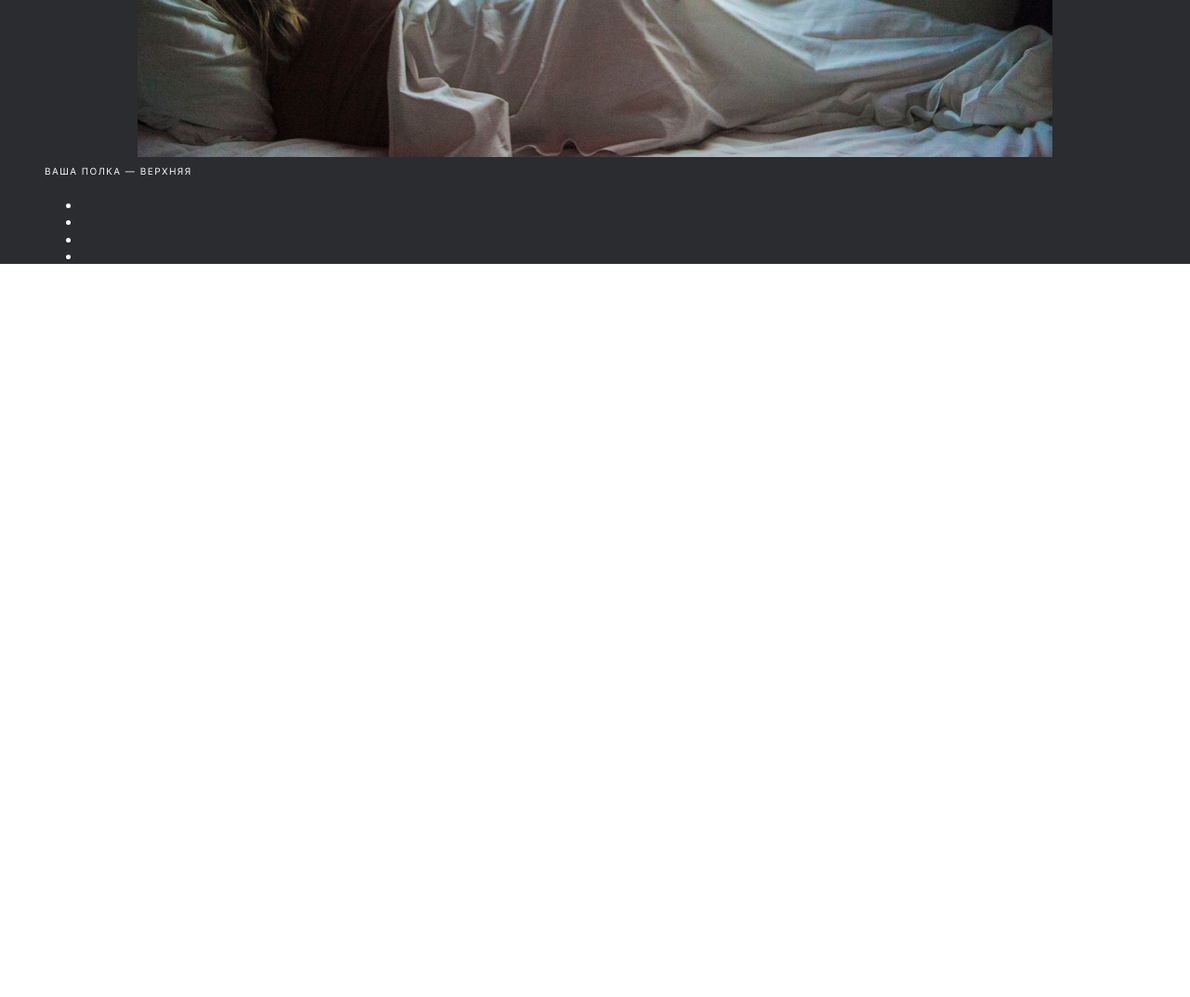
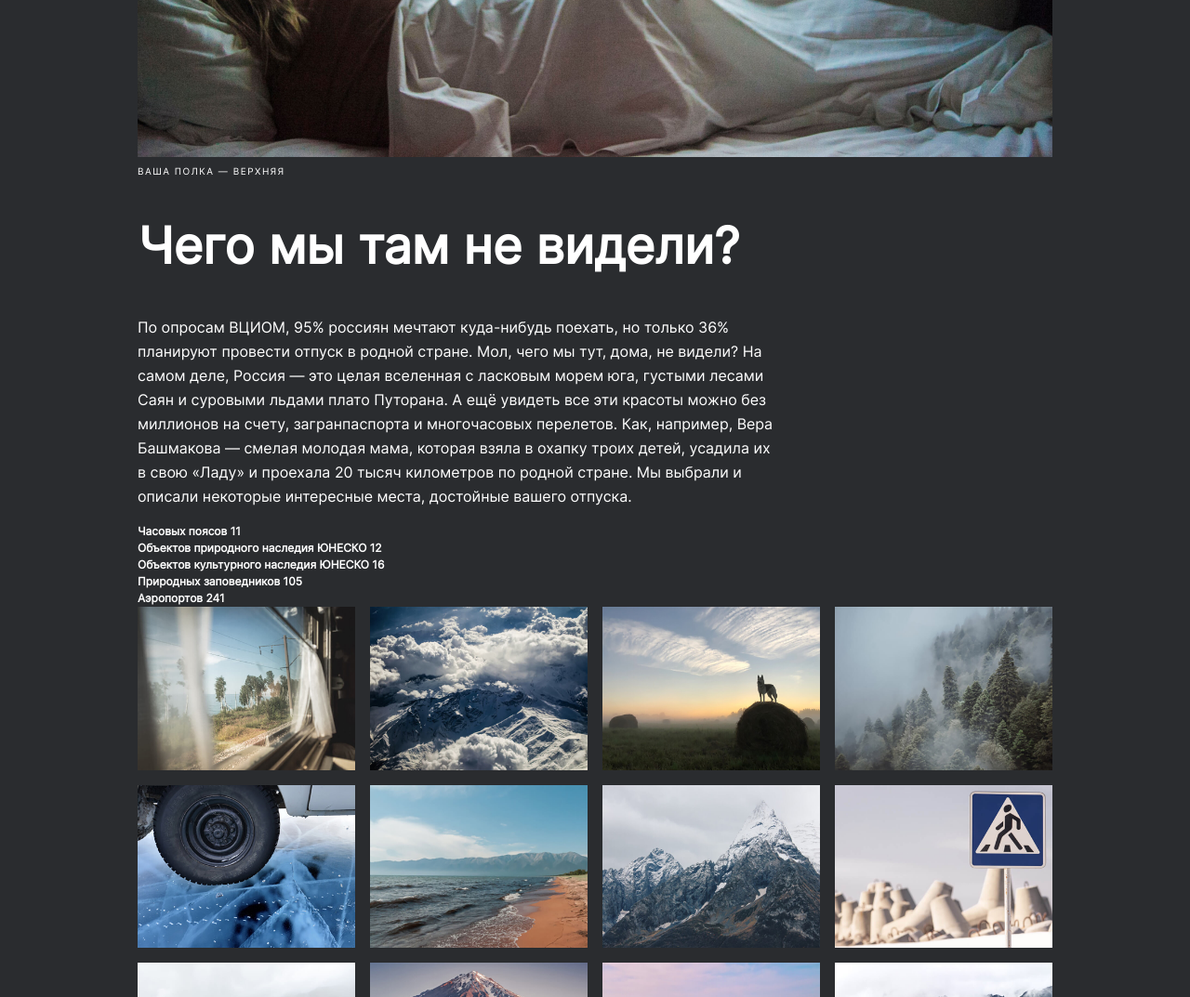
Before and after one commit to magman394/russian-travel, a plain HTML site: page index.html in a window 1280 px wide. Shown: the part 898-1971 px from the top of the page at 93% size. Before the commit the page ends 1198 px from the top, so only its background shows below. Drawn offline with Linux system fonts and the light colour scheme.

Commit message:
40% сделано

```diff
--- /dev/null
+++ b/blocks/content/content.css
@@ -0,0 +1,4 @@
+.content {
+  max-width: 984px;
+  margin: 0 auto;
+}
--- /dev/null
+++ b/blocks/intro/__list/intro__list.css
@@ -0,0 +1,10 @@
+.intro__list {
+  font-family: Inter;
+  font-style: normal;
+  font-weight: bold;
+  font-size: 12px;
+  line-height: 18px;
+  list-style-type: none;
+  margin: 0;
+  padding: 0;
+}
--- /dev/null
+++ b/blocks/intro/__text/intro__text.css
@@ -0,0 +1,7 @@
+.intro__text {
+  font-family: Inter;
+  font-style: normal;
+  font-weight: normal;
+  font-size: 16px;
+  line-height: 163%;
+}
--- /dev/null
+++ b/blocks/intro/__title/intro__title.css
@@ -0,0 +1,13 @@
+.intro__title {
+  font-family: Inter;
+  font-style: normal;
+  font-weight: 900;
+  font-size: 54px;
+  line-height: 58px;
+}
+@media (max-width: 320px) {
+  .intro__title {
+    font-size: 32px;
+    line-height: 35px;
+  }
+}
--- /dev/null
+++ b/blocks/intro/intro.css
@@ -0,0 +1,3 @@
+.intro {
+  max-width: 690px;
+}
--- a/blocks/lead/__caption/lead__caption.css
+++ b/blocks/lead/__caption/lead__caption.css
@@ -7,7 +7,9 @@
   line-height: 14px;
   letter-spacing: 0.15em;
   text-transform: uppercase;
+
 }
+
 @media (max-width: 768px) {
   .lead__caption {
     padding-left: 16px;
--- a/blocks/lead/__image/lead__image.css
+++ b/blocks/lead/__image/lead__image.css
@@ -9,12 +9,13 @@
 
 @media (max-width: 768px) {
   .lead__image {
+    margin: 40px -32px 0;
     max-width: calc(100% + 56px);
   }
 }
 @media (max-width: 320px) {
   .lead__image {
-    margin: 40px 0 0;
+    margin: 40px -16px 0;
     max-width: calc(100% + 32px);
   }
 }
--- a/blocks/lead/lead.css
+++ b/blocks/lead/lead.css
@@ -1,7 +1,8 @@
 .lead {
   display: flex;
   flex-direction: column;
-  align-items: center;
-  justify-content: center;
-  width: 100%;
+  /* align-items: center;
+  justify-content: center; */
+  margin: 0 auto;
+  max-width: 984px;
 }
--- /dev/null
+++ b/blocks/photo-grid/__item/photo-grid__item.css
@@ -0,0 +1,6 @@
+.photo-grid__item {
+  max-width: 100%;
+  width: 1184px;
+  height: 100%;
+  object-fit: cover;
+}
--- /dev/null
+++ b/blocks/photo-grid/photo-grid.css
@@ -0,0 +1,7 @@
+.photo-grid {
+  display: grid;
+  max-width: 100%;
+  grid-template-columns: repeat(4, 1fr);
+  grid-template-rows: repeat(3, 1fr);
+  gap: 16px;
+}
--- a/index.html
+++ b/index.html
@@ -9,6 +9,7 @@
 
 <body>
 <div class="page">
+  <main class="content">
     <header class="header">
       <div class="header__logo"></div>
       <nav class="nav">
@@ -23,14 +24,30 @@
       <h3 class="lead__caption">ваша полка — верхняя</h3>
     </section>
     <section class="intro">
-    <h2 class="intro__title"></h2>
-    <p class="intro__text"></p>
+      <h2 class="intro__title">Чего мы там не видели?</h2>
+      <p class="intro__text">По опросам ВЦИОМ, 95% россиян мечтают куда-нибудь поехать, но только 36% планируют провести отпуск в родной стране. Мол, чего мы тут, дома, не видели? На самом деле, Россия — это целая вселенная с ласковым морем юга, густыми лесами Саян и суровыми льдами плато Путорана. А ещё увидеть все эти красоты можно без миллионов на счету, загранпаспорта и многочасовых перелетов. Как, например, Вера Башмакова — смелая молодая мама, которая взяла в охапку троих детей, усадила их в свою «Ладу» и проехала 20 тысяч километров по родной стране. Мы выбрали и описали некоторые интересные места, достойные вашего отпуска.</p>
       <ul class="intro__list">
-      <li></li>
-      <li></li>
-      <li></li>
-      <li></li>
+        <li>Часовых поясов 11</li>
+        <li>Объектов природного наследия ЮНЕСКО 12</li>
+        <li>Объектов культурного наследия ЮНЕСКО 16</li>
+        <li>Природных заповедников 105</li>
+        <li>Аэропортов 241</li>
       </ul>
     </section>
+    <section class="photo-grid">
+      <img class="photo-grid__item" src="images/photo-grid-train.jpg"></img>
+      <img class="photo-grid__item" src="images/photo-grid-atharva-tulsi.jpg"></img>
+      <img class="photo-grid__item" src="images/photo-grid-tuman.jpg"></img>
+      <img class="photo-grid__item" src="images/photo-grid-sochi.jpg"></img>
+      <img class="photo-grid__item" src="images/photo-grid-arisa.jpg"></img>
+      <img class="photo-grid__item" src="images/photo-grid-baikal.jpg"></img>
+      <img class="photo-grid__item" src="images/photo-grid-elbrus.jpg"></img>
+      <img class="photo-grid__item" src="images/photo-grid-kondratiev.jpg"></img>
+      <img class="photo-grid__item" src="images/photo-grid-kamchatka-1.jpg"></img>
+      <img class="photo-grid__item" src="images/photo-grid-kamchatka-2.jpg"></img>
+      <img class="photo-grid__item" src="images/photo-grid-baikal-2.jpg"></img>
+      <img class="photo-grid__item" src="images/photo-grid-ergaki.jpg"></img>
+    </section>
+  </main>
 </div>
 </body>
--- a/pages/index.css
+++ b/pages/index.css
@@ -1,4 +1,5 @@
 @import url(../blocks/vendor/normalize.css);
+@import url(../blocks/content/content.css);
 @import url(../blocks/vendor/fonts.css);
 @import url(../blocks/page/page.css);
 @import url(../blocks/header/header.css);
@@ -11,3 +12,9 @@
 @import url(../blocks/lead/__subtitle/lead__subtitle.css);
 @import url(../blocks/lead/__image/lead__image.css);
 @import url(../blocks/lead/__caption/lead__caption.css);
+@import url(../blocks/intro/intro.css);
+@import url(../blocks/intro/__title/intro__title.css);
+@import url(../blocks/intro/__text/intro__text.css);
+@import url(../blocks/intro/__list/intro__list.css);
+@import url(../blocks/photo-grid/photo-grid.css);
+@import url(../blocks/photo-grid/__item/photo-grid__item.css);
```
Lines whose indentation alone changed are shown as unchanged.
